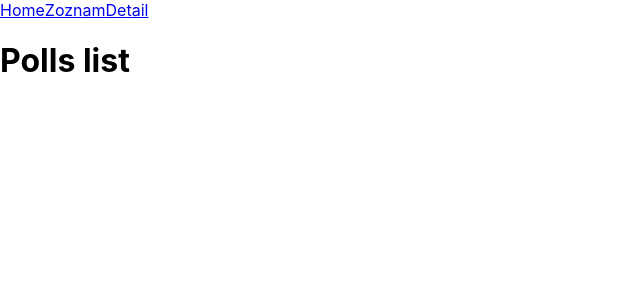
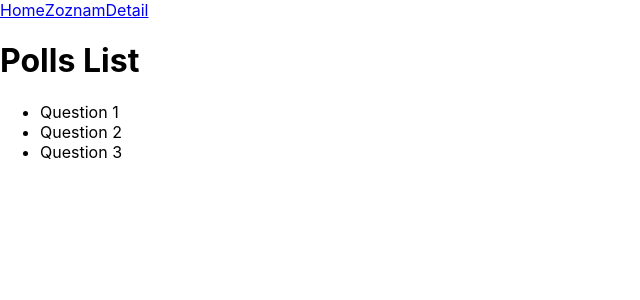
Before and after one commit to Movman/React-app, a React (Create React App) app: page /list in a window 1280 px wide. Shown: the top 300 px of the page, without its empty margins (0-640 px from the left). Built offline with nearby package versions, Linux system fonts and the light colour scheme.

Commit message:
added views

```diff
--- a/src/views/PollsDetail.jsx
+++ b/src/views/PollsDetail.jsx
@@ -1,6 +1,15 @@
 
 function PollsDetail() {
-    return <h1>Polls Detail</h1>;
+    return <div>
+      <h1>Polls Detail</h1>
+        <h3>Question 1</h3>
+        <ul>
+          <li>Choice 1</li>
+          <li>Choice 2</li>
+          <li>Choice 3</li>
+        </ul>
+    </div>
+
   }
 
   export default PollsDetail;
--- a/src/views/PollsList.jsx
+++ b/src/views/PollsList.jsx
@@ -1,6 +1,15 @@
 // verejne
 function PollsList() {
-    return <h1>Polls list</h1>;
+    return <div>
+      <h1>Polls List</h1>
+        <ul>
+          <li>Question 1</li>
+          <li>Question 2</li>
+          <li>Question 3</li>
+        </ul>
+      </div>
+
+
   }
 
   export default PollsList;
```
